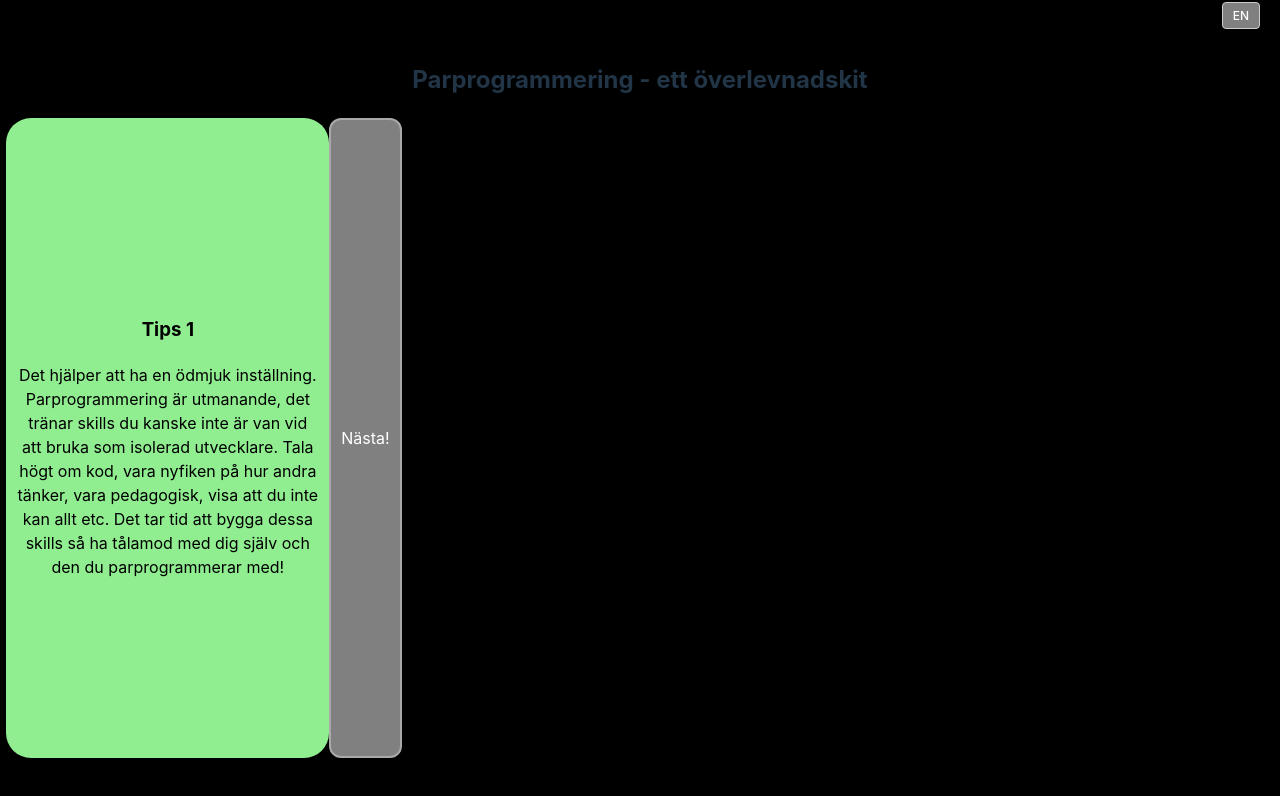
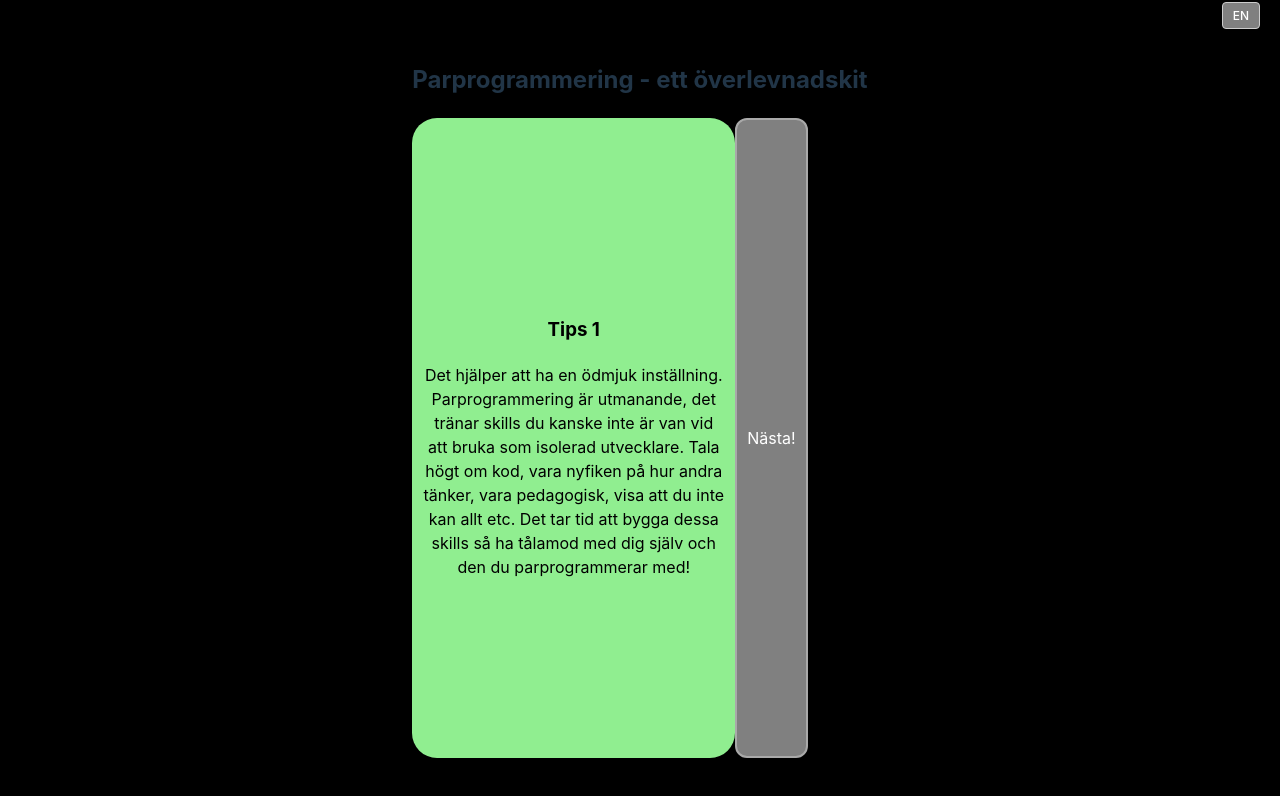
Before and after one commit to objarni/pair-programming-survival-kit, a React (Vite) app: page / in a window 1280 px wide. Shown: the top 796 px of the page. Built offline with nearby package versions, Linux system fonts and the light colour scheme.

Commit message:
Update App.css

```diff
--- a/src/App.css
+++ b/src/App.css
@@ -12,7 +12,6 @@ body {
 }
 
 .container {
-    width: 99vw;
     height:80vh;
     display: flex;
 }
```
